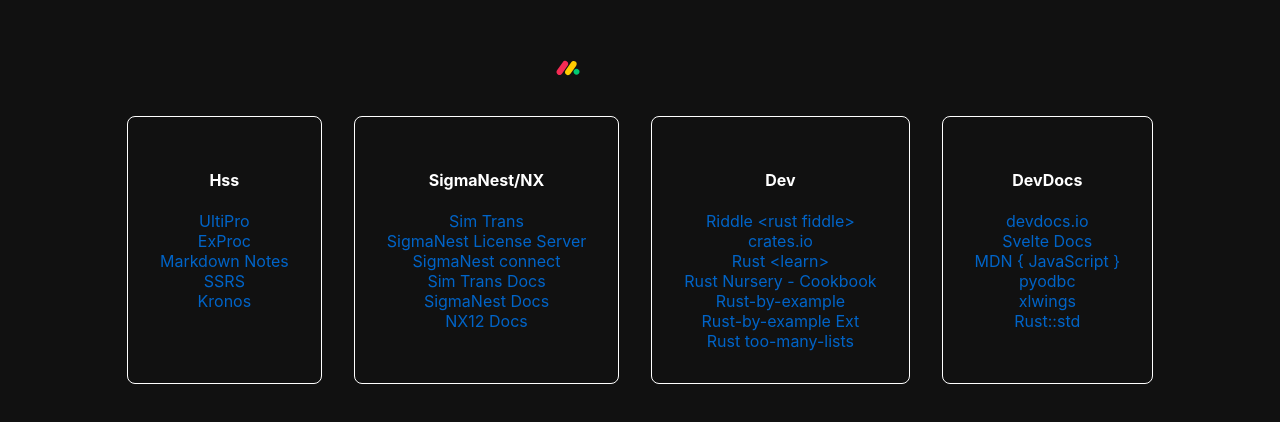
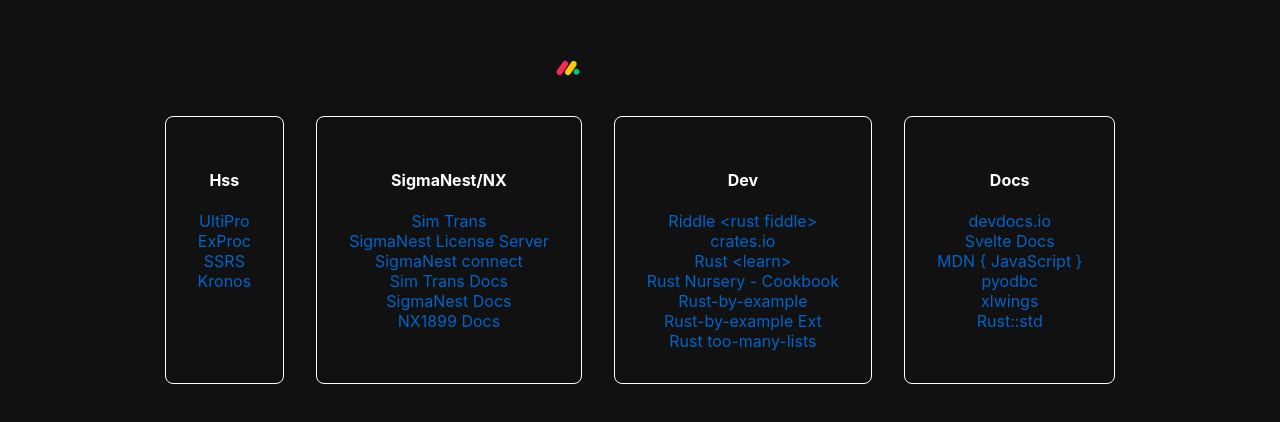
Before and after one commit to paddymills/startpage, a Svelte app: page / in a window 1280 px wide. Shown: the part 180-602 px from the top of the page. Built offline with nearby package versions, Linux system fonts and the light colour scheme; some icons are missing.

Commit message:
move sites to json

```diff
--- a/src/App.svelte
+++ b/src/App.svelte
@@ -4,58 +4,7 @@
 	import Card from "./components/Card.svelte";
 
 
-	let sites = [
-		{
-			title: "Hss",
-			links: [
-				{ title: "UltiPro",							url: "https://e14.ultipro.com/Login.aspx" },
-				{ title: "ExProc", 							url: "https://apps.high.net/ExProc/" },
-				{ title: "Markdown Notes", 					url: "https://dillinger.io/" },
-				{ title: "SSRS",							url: "https://hiiboserv2.high.net/Reports/favorites" },
-				{ title: "Kronos",							url: "https://high.kronos.net/wfc/logon" }
-			]
-		},
-		{
-			title: "SigmaNest/NX",
-			links: [
-				{ title: "Sim Trans", 						url: "http://hssappserv1:3000/" },
-				{ title: "SigmaNest License Server",		url: "http://hssappserv1:5055/" },
-				{ title: "SigmaNest connect", 				url: "https://connect.cambrio.com/" },
-				{ title: "Sim Trans Docs", 					url: "http://hssappserv1:3000/HelpCenter/content/home.htm" },
-				{ title: "SigmaNest Docs", 					url: "file:///C:/Program%20Files/SigmaTEK/SigmaNEST%20X1.7%20SP5/Help/HelpCenter/Content/Home.htm" },
-				{ title: "NX12 Docs", 						url: "https://docs.plm.automation.siemens.com/tdoc/nx/12/nx_help/#uid:index" },
-			]
-		},
-		{
-			title: "Dev",
-			links: [
-				{ title: "Riddle <rust fiddle>", 			url: "https://play.rust-lang.org/" },
-				{ title: "crates.io", 						url: "https://crates.io/" },
-				{ title: "Rust <learn>", 					url: "https://www.rust-lang.org/learn" },
-				{ title: "Rust Nursery - Cookbook", 		url: "https://rust-lang-nursery.github.io/rust-cookbook/" },
-				{ title: "Rust-by-example", 				url: "https://doc.rust-lang.org/rust-by-example/" },
-				{ title: "Rust-by-example Ext", 			url: "https://rust-by-example-ext.com/" },
-				{ title: "Rust too-many-lists", 			url: "https://rust-unofficial.github.io/too-many-lists/" },
-			]
-		},
-		{
-			title: "DevDocs",
-			links: [
-				{ title: "devdocs.io", 						url: "https://devdocs.io/" },
-
-				// javascript
-				{ title: "Svelte Docs",						url: "https://svelte.dev" },
-				{ title: "MDN { JavaScript }", 				url: "https://developer.mozilla.org/en-US/docs/Web/JavaScript" },
-
-				// python
-				{ title: "pyodbc",	 						url: "https://github.com/mkleehammer/pyodbc/wiki" },
-				{ title: "xlwings", 						url: "https://docs.xlwings.org/en/stable/api.html" },
-
-				// rust
-				{ title: "Rust::std", 						url: "https://doc.rust-lang.org/std/index.html" },
-			]
-		}
-	];
+	let sites = require('./sites.json');
 </script>
 
 <main>
--- /dev/null
+++ b/src/sites.json
@@ -0,0 +1,114 @@
+[
+	{
+		"title": "Hss",
+		"links": [
+			{
+				"title": "UltiPro",
+				"url": "https://e14.ultipro.com/Login.aspx"
+			},
+			{
+				"title": "ExProc",
+				"url": "https://apps.high.net/ExProc/"
+			},
+			{
+				"title": "SSRS",
+				"url": "https://hiiboserv2.high.net/Reports/favorites"
+			},
+			{
+				"title": "Kronos",
+				"url": "https://high.kronos.net/wfc/logon"
+			}
+		]
+	},
+	{
+		"title": "SigmaNest/NX",
+		"links": [
+			{
+				"title": "Sim Trans",
+				"url": "http://hssappserv1:3000/"
+			},
+			{
+				"title": "SigmaNest License Server",
+				"url": "http://hssappserv1:5055/"
+			},
+			{
+				"title": "SigmaNest connect",
+				"url": "https://connect.cambrio.com/"
+			},
+			{
+				"title": "Sim Trans Docs",
+				"url": "http://hssappserv1:3000/HelpCenter/content/home.htm"
+			},
+			{
+				"title": "SigmaNest Docs",
+				"url": "file:///C:/Program%20Files/SigmaTEK/SigmaNEST%2022.3%20SP0/Help/HelpCenter/Content/Home.htm"
+			},
+			{
+				"title": "NX1899 Docs",
+				"url": "https://docs.plm.automation.siemens.com/tdoc/nx/1899/nx_help/#uid:index"
+			}
+		]
+	},
+	{
+		"title": "Dev",
+		"links": [
+			{
+				"title": "Riddle <rust fiddle>",
+				"url": "https://play.rust-lang.org/"
+			},
+			{
+				"title": "crates.io",
+				"url": "https://crates.io/"
+			},
+			{
+				"title": "Rust <learn>",
+				"url": "https://www.rust-lang.org/learn"
+			},
+			{
+				"title": "Rust Nursery - Cookbook",
+				"url": "https://rust-lang-nursery.github.io/rust-cookbook/"
+			},
+			{
+				"title": "Rust-by-example",
+				"url": "https://doc.rust-lang.org/rust-by-example/"
+			},
+			{
+				"title": "Rust-by-example Ext",
+				"url": "https://rust-by-example-ext.com/"
+			},
+			{
+				"title": "Rust too-many-lists",
+				"url": "https://rust-unofficial.github.io/too-many-lists/"
+			}
+		]
+	},
+	{
+		"title": "Docs",
+		"links": [
+			{
+				"title": "devdocs.io",
+				"url": "https://devdocs.io/"
+			},
+			{
+				"title": "Svelte Docs",
+				"url": "https://svelte.dev"
+			},
+			{
+				"title": "MDN { JavaScript }",
+				"url": "https://developer.mozilla.org/en-US/docs/Web/JavaScript"
+			},
+			{
+				"title": "pyodbc",
+				"url": "https://github.com/mkleehammer/pyodbc/wiki"
+			},
+			{
+				"title": "xlwings",
+				"url": "https://docs.xlwings.org/en/stable/api.html"
+			},
+			{
+				"title": "Rust::std",
+				"url": "https://doc.rust-lang.org/std/index.html"
+			}
+		]
+	}
+]
```
